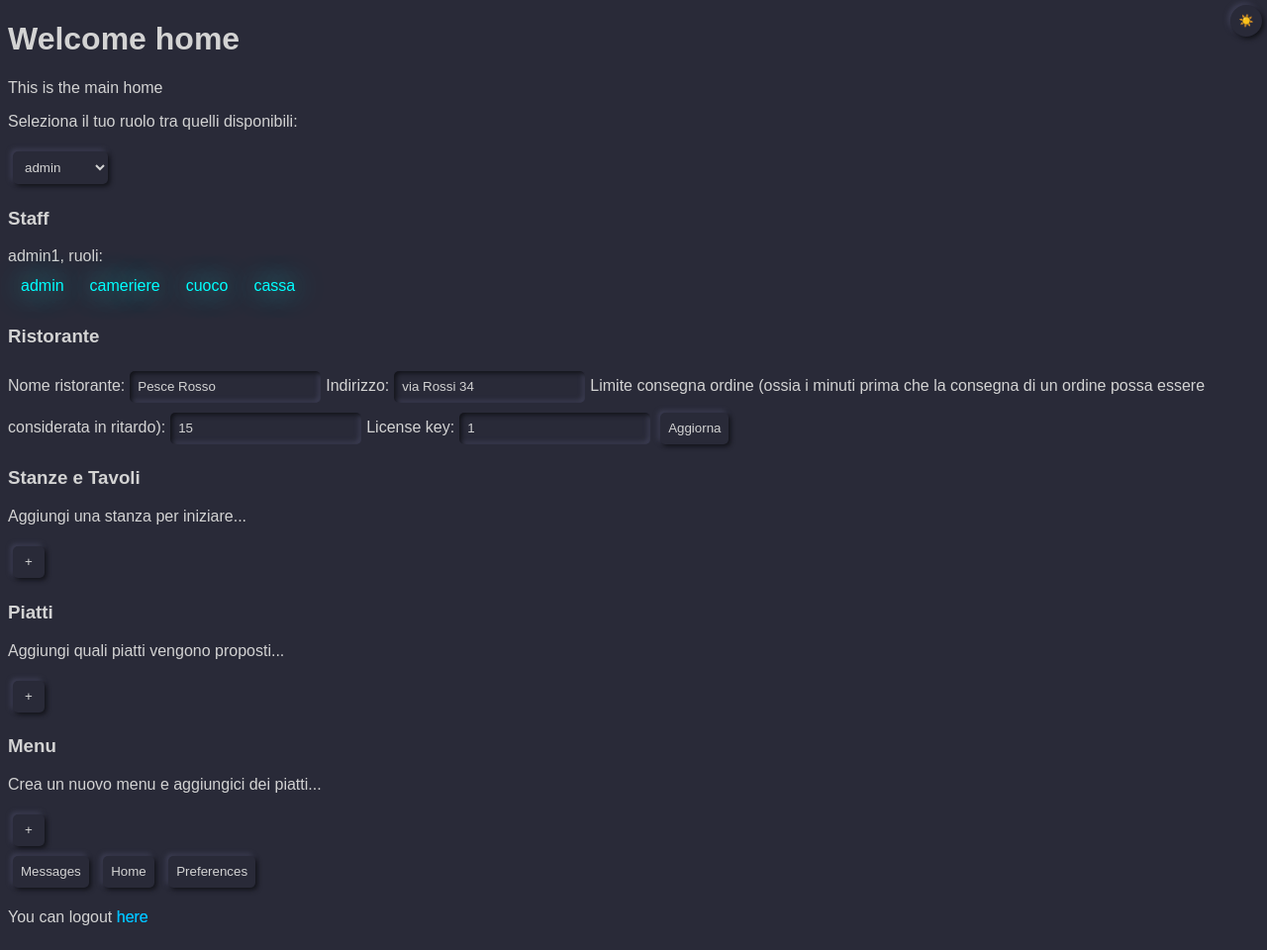
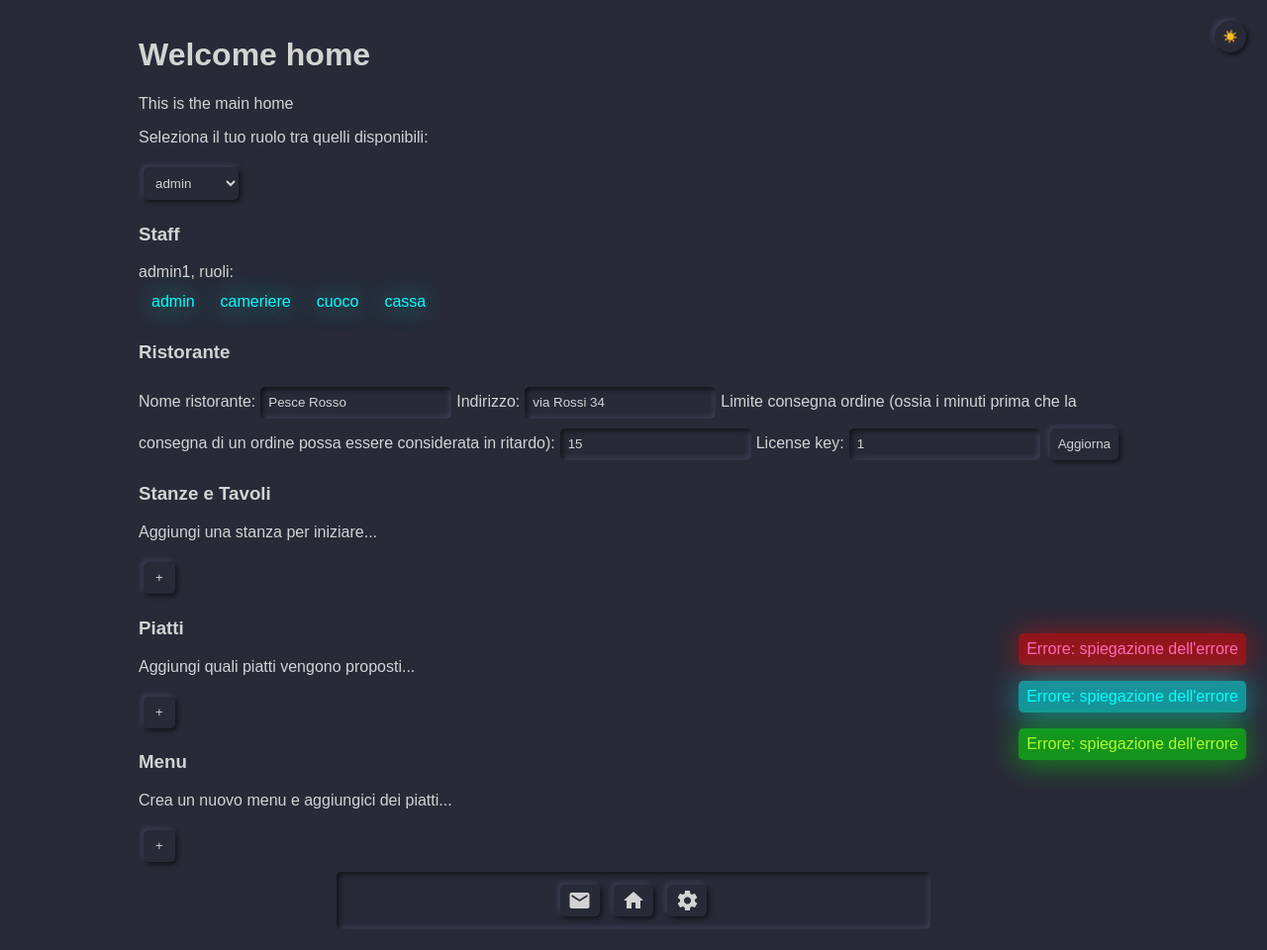
Before and after one commit to glmquint/RepEat, a PHP site: page /php/home.php in a window 1280 px wide. Shown: the whole page at 99% size. Before the commit the page ends 935 px from the top, so only its background shows below. Run offline with PHP 8.4, Linux system fonts and the light colour scheme; the visitor is signed in with stand-in values (Sample User, id 1); data comes from the database, SQL or seed files in the repository; data that the repository does not hold is empty.

Commit message:
work on implementing neonmorphism

```diff
--- a/css/neonmorphism.css
+++ b/css/neonmorphism.css
@@ -130,8 +130,8 @@
 
 .light-switch{
     position: fixed;
-    top: 0px;
-    right: 0px;
+    top: 1rem;
+    right: 1rem;
 }
 
 .light-switch::after{
@@ -146,11 +146,24 @@
     color: var(--text-color);
     font-family: sans-serif;    /* in attesa di un font specifico */
 }
-
+/*
 *{
-    transition: all .25s ease-in-out;   /* per sicurezza, rende ogni cambiamento meno aggressivo */
+    /*transition: all .25s ease-in-out;    per sicurezza, rende ogni cambiamento meno aggressivo
+}
+*/
+#main-nav{
+    position: relative;
+    margin-left: 20%;
+    margin-right: 20%;
+    text-align: center;
+    display: block;
 }
 
+body, .main-container{
+    margin: auto;
+    max-width: 1000px;
+    padding: 1rem;
+}
 
 
 button, input, select{
@@ -175,7 +188,20 @@
 }
 
 /*VVV mutuamente esclusivi VVV*/
-.pill, .light-switch, input[type="radio"] + label, input[type="checkbox"] + label{
+.box, select, button, input, textarea, table, .error-box, .success-box, .info-box, nav, #chatpickercontainer, .chat-picker{
+    background-color: var(--main-color);
+    border-radius: 5px;
+    padding: 8px;
+    border: 0; /*PER ABILITARE BORDER-ON-HOVER 2/2:    border: var(--button-border-size) solid var(--main-color);*/
+    margin: 5px;
+
+    /*display: inline-block;*/
+    line-height: 1rem;
+    color: var(--text-color);
+    --ring-glow-color: var(--button-active-color);
+}
+
+.pill, .light-switch, :not(nav) > input[type="radio"] + label, input[type="checkbox"] + label, #notif-unread:not(:empty){
     background-color: var(--main-color);
     border-radius: 2rem;
     padding: 8px;
@@ -189,30 +215,18 @@
 }
 
 
-.box, select, button, input, textarea, table{
-    background-color: var(--main-color);
-    border-radius: 5px;
-    padding: 8px;
-    border: 0; /*PER ABILITARE BORDER-ON-HOVER 2/2:    border: var(--button-border-size) solid var(--main-color);*/
-    margin: 5px;
-
-    display: inline-block;
-    line-height: 1rem;
-    color: var(--text-color);
-    --ring-glow-color: var(--button-active-color);
-}
 
 /*^^^*/
 
 /* componenti specifiche di un box, associati automaticamente ad alcuni elementi html */
 /*VVV mutuamente esclusivi VVV*/
-.box-flat, .multi-switch, select, button, input:focus, textarea:active, input[type="submit"], input[type="checkbox"]:enabled + label, input[type="radio"]:enabled + label, textarea:focus, table{    /*multi-switch è deprecato: richiede cutom js. Usare radio-label method */
+.box-flat, .multi-switch, select, button, input:focus, textarea:active, input[type="submit"], input[type="checkbox"]:enabled + label, input[type="radio"]:enabled + label, textarea:focus, table, .chat-picker{    /*multi-switch è deprecato: richiede cutom js. Usare radio-label method */
     box-shadow:  var(--shadow-offset) var(--shadow-offset) var(--shadow-size) var(--shadow-dark),
     var(--shadow-offset-neg) var(--shadow-offset-neg) var(--shadow-size) var(--shadow-light);
 }
 
 
-.box-convex, button:enabled:hover, input[type="submit"]:enabled:hover, input[type="checkbox"]:enabled:hover + label{
+.box-convex, button:enabled:hover, input[type="submit"]:enabled:hover, input[type="checkbox"]:enabled:hover + label, input[type="radio"]:enabled:hover + label{
     background: linear-gradient(145deg, var(--gradient-light), var(--gradient-dark));
     box-shadow: var(--shadow-offset) var(--shadow-offset) var(--shadow-size) var(--shadow-dark),
     var(--shadow-offset-neg) var(--shadow-offset-neg) var(--shadow-size) var(--shadow-light);
@@ -239,11 +253,18 @@
     padding: 5px;
 }
 
-.box-indent, select:focus, input, /*input:not([type="radio"]), input:not([type="checkbox"]),*/ button:active, input[type="submit"]:active, input:enabled:active + label, input:enabled:checked + label:not(.release-press), textarea{
+.box-indent, select:focus, input, /*input:not([type="radio"]), input:not([type="checkbox"]),*/ button:enabled:active, input[type="submit"]:active, input[type="checkbox"]:enabled:active + label, input[type="radio"]:enabled:active + label, input:enabled:checked + label:not(.release-press), textarea, #notif-unread:not(:empty), nav, #chatpickercontainer, .chat-picker:hover{
     box-shadow: inset var(--shadow-offset) var(--shadow-offset) var(--shadow-size) var(--shadow-dark),
     inset                 var(--shadow-offset-neg) var(--shadow-offset-neg) var(--shadow-size) var(--shadow-light);
 }
 /* per i messaggi con vari livelli di rilievo */
+#alert-container{
+    right: 0px;
+    bottom: 0px;
+    position: fixed;
+    margin: 1rem;
+    max-width: 500px;
+}
 .error-box{
     border-width: 0;
     background-color: #ff00007f;
@@ -353,10 +374,9 @@
 
 
 /* utile per le notifiche */
-.badge{
+.badge, #notif-unread:not(:empty){
     display: inline-block;
     position: relative;
-    top: -.5rem;
     padding: .275rem .425rem;
     font-size: .7rem;
     font-weight: 600;
@@ -364,12 +384,11 @@
     text-align: center;
     white-space: nowrap;
     vertical-align: baseline;
-/*    border-radius: .55rem;
-    border: .0625rem solid #d1d9e6;*/
     padding-right: .875em;
     padding-left: .875em;
     border-radius: 10rem;
-
+    top: -1.25rem;
+    left: 2rem;
     color: red;
 
 }
--- a/js/ajax/messages.js
+++ b/js/ajax/messages.js
@@ -82,7 +82,12 @@
     }
     this_btn = document.createElement('button');
     this_btn.addEventListener("click", function(){loadMessages(user, ristorante)});
-    this_btn.appendChild(document.createTextNode('Torna alle chat'));
+
+    lback = document.createElement('label');
+    lback.appendChild(document.createTextNode('arrow_back'));
+    lback.classList.add("material-icons");
+    this_btn.appendChild(lback);
+
     body.appendChild(this_btn);
 
     dmsgcontainer = document.createElement('div');
@@ -182,7 +187,7 @@
 
                 num_unread = 0;
                 response['data'].forEach(row => {
-                    num_unread += row['unread_msgs'] ;
+                    num_unread += Number(row['unread_msgs']) ;
                 });
 
                 document.getElementById('notif-unread').innerText = (num_unread == 0)?'':num_unread;
--- a/js/ajax/preferences.js
+++ b/js/ajax/preferences.js
@@ -86,6 +86,13 @@
             update_btn_label.appendChild(document.createTextNode('Invia'))
             update_btn.appendChild(update_btn_label);
 
+            blogout = document.createElement('button');
+            blogout.addEventListener('click', function(){location.replace("../php/logout.php");})
+            llogout = document.createElement('label');
+            llogout.appendChild(document.createTextNode('exit_to_app'));
+            llogout.classList.add("material-icons");
+            blogout.appendChild(llogout);
+
             body.appendChild(this_user);
             body.appendChild(this_username_label);
             body.appendChild(this_username);
@@ -98,6 +105,7 @@
             body.appendChild(this_theme_label);
             body.appendChild(this_theme);
             body.appendChild(update_btn);
+            body.appendChild(blogout);
         }
     });
 };
--- a/php/home.php
+++ b/php/home.php
@@ -23,6 +23,7 @@
     <script src="../js/ajax/chef.js"></script>
     <script src="../js/ajax/cashier.js"></script>
     <script src="../js/ajax/missingRestaurant.js"></script>
+    <link rel="stylesheet" href="https://fonts.googleapis.com/icon?family=Material+Icons">
     <link rel="stylesheet" href="../css/neonmorphism.css">
     <title>repEat</title>
 </head>
@@ -30,12 +31,10 @@
     <h1>Welcome home</h1>
     <button class = "light-switch" onclick="document.getElementsByTagName('html')[0].classList.toggle('dark-mode'); document.cookie='dark-mode = '+ document.getElementsByTagName('html')[0].classList.length +';expires=Wed, 18 Dec 2023 12:00:00 GMT'"></button>
 
-    <span id="main-container"></span>
+    <div id="main-container"></div>
     <?php
-        //echo '<iframe id="main-iframe" src="./layout/mainHome.php" frameborder="0" title = "main iframe" width=100% height=500px></iframe>';
-        //echo '<link rel="import" id="main-link" href="./layout/mainHome.php">';
         include DIR_LAYOUT . "mainNavBar.php";
     ?>
-    <p>You can logout <a href="../php/logout.php">here</a></p>
+    <div id="alert-container"><p class="error-box">Errore: spiegazione dell'errore</p><p class="info-box">Errore: spiegazione dell'errore</p><p class="success-box">Errore: spiegazione dell'errore</p></div>
 </body>
 </html>
--- a/php/layout/mainNavBar.php
+++ b/php/layout/mainNavBar.php
@@ -19,7 +19,9 @@
     l.href = page;
 }
 </script-->
-<nav><button onclick="loadMessages(<?php echo $_SESSION['user_id'] . ', ' . (isset($_SESSION['ristorante'])?$_SESSION['ristorante']:'-1') ?>)" > <div id="notif-unread"></div> Messages </button>
-    <button onclick="loadMainHome(<?php echo $_SESSION['user_id']/* . ', ' . ((isset($_SESSION['ristorante']) && $_SESSION['ristorante'] != null)?$_SESSION['ristorante']:'-1') . ', ' . ((isset($_SESSION['privilegi']) && $_SESSION['privilegi'] != null)?(($_SESSION['privilegi'] == 0)?15:$_SESSION['privilegi']):'-1') */?>)"><div id="notif-home"> Home </button>
-    <button onclick="loadPreferences(<?php echo $_SESSION['user_id'] ?>)"> Preferences </button>
+
+<nav id="main-nav"><div id="notif-unread"></div>
+    <input type="radio" name="nav-btn" id="messages"> </input><label for="messages" onclick="loadMessages(<?php echo $_SESSION['user_id'] . ', ' . (isset($_SESSION['ristorante'])?$_SESSION['ristorante']:'-1') ?>)" class="material-icons box glow-fuchsia">mail</label>
+    <input type="radio" name="nav-btn" id="home"> </input><label for="home" onclick="loadMainHome(<?php echo $_SESSION['user_id']?>)" class="material-icons box">home</label>
+    <input type="radio" name="nav-btn" id="preferences"> </input><label for="preferences" onclick="loadPreferences(<?php echo $_SESSION['user_id'] ?>)" class="material-icons box glow-orange">settings</label>
 </nav>
--- a/php/login.php
+++ b/php/login.php
@@ -37,6 +37,7 @@
 
     <p>Don't have an account? Register <a href="./register.php">here</a></p>
     <p>Back to <a href="../index.php">index</a></p>
+    <div id="alert-container"><p class="error-box">Errore: spiegazione dell'errore</p><p class="info-box">Errore: spiegazione dell'errore</p><p class="success-box">Errore: spiegazione dell'errore</p></div>
 
 </body>
 </html>
--- a/php/register.php
+++ b/php/register.php
@@ -35,6 +35,7 @@
 
     <p>Already have an account? <a href="./login.php">here</a></p>
     <p>Back to <a href="../index.php">index</a></p>
+    <div id="alert-container"><p class="error-box">Errore: spiegazione dell'errore</p><p class="info-box">Errore: spiegazione dell'errore</p><p class="success-box">Errore: spiegazione dell'errore</p></div>
 
 </body>
 </html>
```
